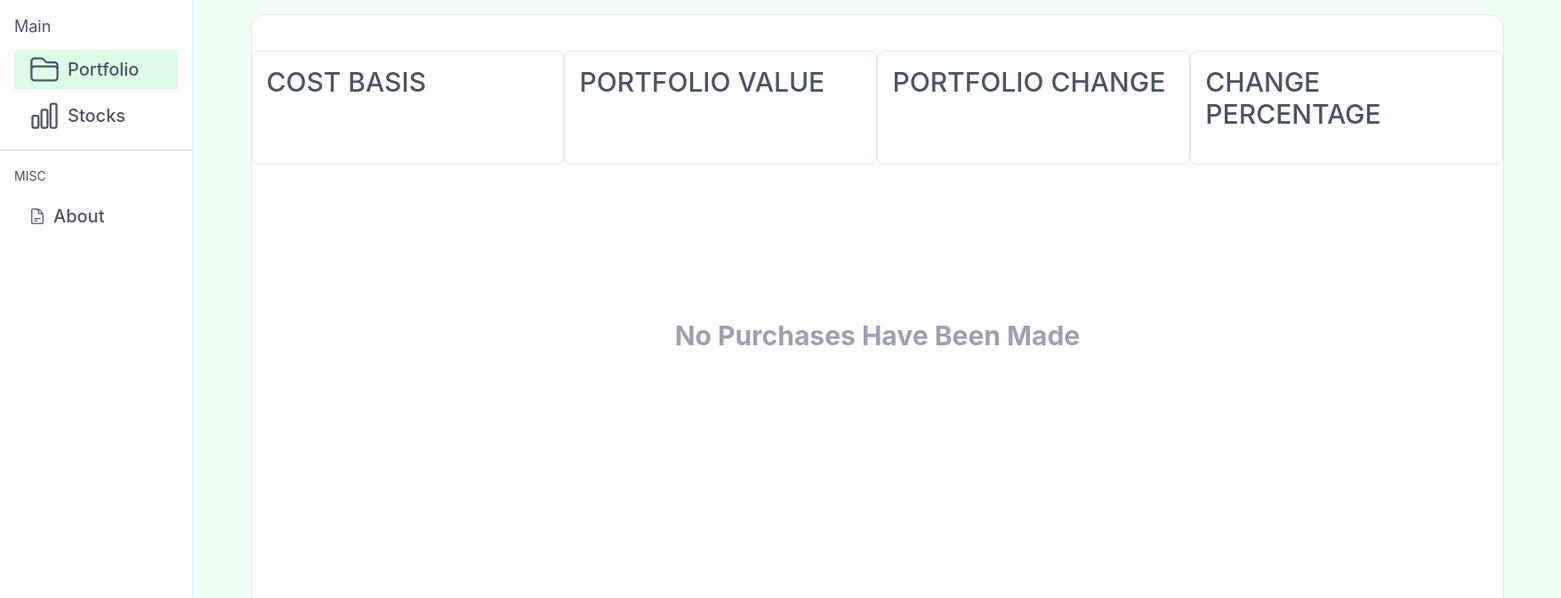
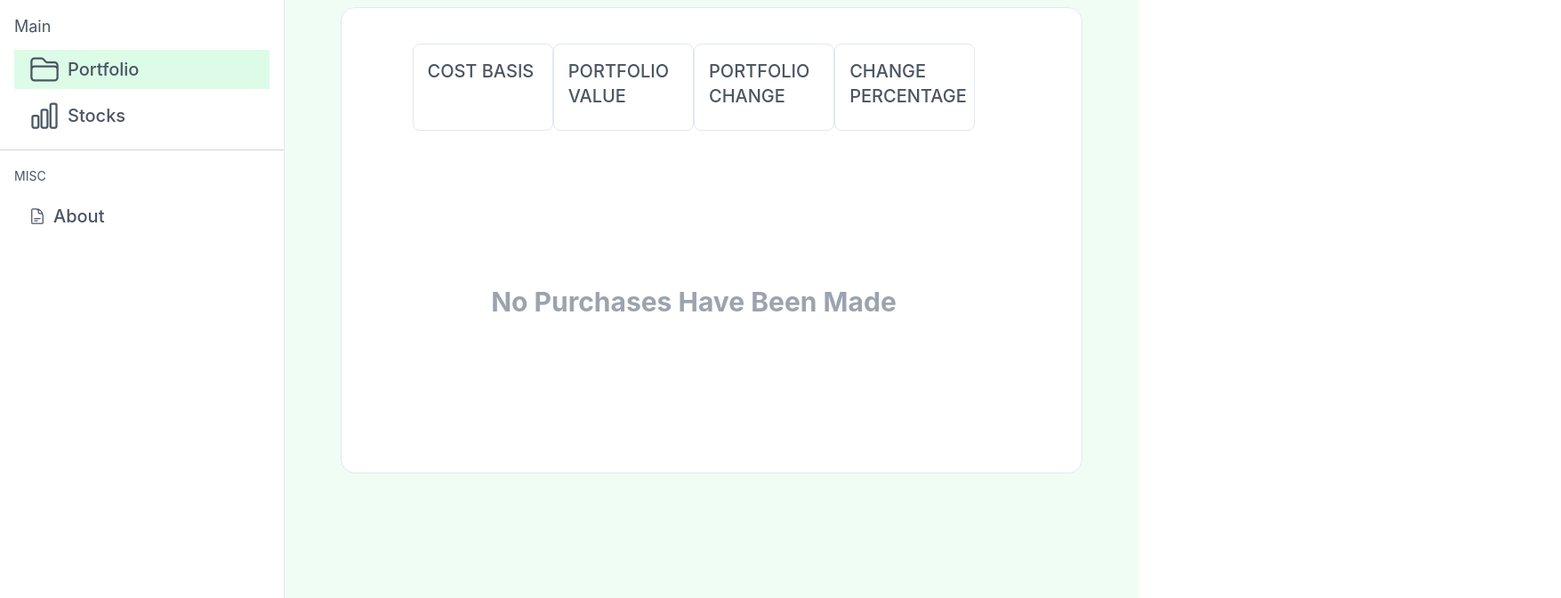
Before and after one commit to cakuang1/stocksimulator, a React (Create React App) app in the folder frontend/: page / in a window 1280 px wide. Shown: the top 672 px of the page at 89% size, 1755 px wide, since content can reach past the window. Built offline with nearby package versions, Linux system fonts and the light colour scheme.

Commit message:
portfolio fixing

```diff
--- a/frontend/src/components/Portfolio.js
+++ b/frontend/src/components/Portfolio.js
@@ -98,55 +98,54 @@ function Portfolio(){
   }, [purchases]);
 
     return (
-
-<div className='innerlayer bg-white h-[calc(100vh-2rem)] w-11/12 m-auto border rounded-2xl '>
+<div className=' h-auto'>
+<div className='innerlayer bg-white  m-auto border rounded-2xl flex flex-col justify-between mt-2 pr-10 w-11/12'>
 <div class="flex justify-center mt-10">
-<div className="h-32 w-96 rounded-lg shadow-xs border ">
+<div className=" w-1/5 rounded-lg shadow-xs border ">
     <div className="flex  items-center p-4">
-
     <div>
-      <p class="mb-2 text-3xl font-medium text-gray-600 dark:text-gray-400">
+      <p class="mb-2 text-xl font-medium text-gray-600 dark:text-gray-400">
         COST BASIS
       </p>
-      <p class="text-5xl font-bold text-gray-700 dark:text-gray-200">
+      <p class="text-4xl font-bold text-gray-700 dark:text-gray-200">
         {increase != null ? costBasis : ' '}
       </p>
     </div>
     </div>
   </div>
-  <div className="h-32 w-96 rounded-lg shadow-xs border ">
+  <div className=" w-1/5 rounded-lg shadow-xs border ">
     <div className="flex  items-center p-4">
 
     <div>
-      <p class="mb-2 text-3xl font-medium text-gray-600 dark:text-gray-400">
+      <p class="mb-2 text-xl font-medium text-gray-600 dark:text-gray-400">
         PORTFOLIO VALUE
       </p>
-      <p class="text-5xl font-bold text-gray-700 dark:text-gray-200">
+      <p class="text-4xl font-bold text-gray-700 dark:text-gray-200">
         {increase != null ? portfolioValue : ' '}
       </p>
     </div>
     </div>
   </div>
-  <div className="h-32 w-96 rounded-lg shadow-xs border ">
+  <div className=" w-1/5 rounded-lg shadow-xs border ">
     <div className="flex  items-center p-4">
 
     <div>
-      <p class="mb-2 text-3xl font-medium text-gray-600 dark:text-gray-400">
+      <p class="mb-2 text-xl font-medium text-gray-600 dark:text-gray-400">
         PORTFOLIO CHANGE
       </p>
-      <p class="text-5xl font-bold text-gray-700 dark:text-gray-200">
+      <p class="text-4xl font-bold text-gray-700 dark:text-gray-200">
       <span className={increase ?'text-green-500':'text-red-500'}>{increase != null ? (portfolioValue - costBasis).toFixed(2) : ' '}</span>
       </p>
     </div>
     </div>
   </div>
-  <div className="h-32 w-96 rounded-lg shadow-xs border ">
+  <div className="w-1/5 rounded-lg shadow-xs border ">
     <div className="flex  items-center p-4">
     <div>
-      <p class="mb-2 text-3xl font-medium text-gray-600 dark:text-gray-400">
+      <p class="mb-2 text-xl font-medium text-gray-600 dark:text-gray-400">
         CHANGE PERCENTAGE
       </p>
-      <p class="text-5xl font-bold text-gray-700 dark:text-gray-200">
+      <p class="text-4xl font-bold text-gray-700 dark:text-gray-200">
         <span className={increase?'text-green-500':'text-red-500'}>{increase != null ? (((portfolioValue - costBasis) / costBasis) * 100).toFixed(2) :' ' } </span>
       </p>
     </div>
@@ -163,7 +162,7 @@ function Portfolio(){
 </div>}
 
 
-
+</div>
 </div>
     );
   };
--- a/frontend/src/components/Portfolioinfo.js
+++ b/frontend/src/components/Portfolioinfo.js
@@ -36,6 +36,8 @@ function Portfolioinfo() {
 
       function handleSell() {
         const purchases = JSON.parse(localStorage.getItem('purchases')) || []
+
+
 
       }
       return(
--- a/frontend/src/components/Stock.js
+++ b/frontend/src/components/Stock.js
@@ -23,7 +23,7 @@ function Title({data}) {
 
 function BoxItem({label,tag}) {
     return (
-        <div className="bg-white  flex justify-between px-2 h-10 ">
+        <div className="bg-white  flex justify-between px-2 h-10 mb-3">
             <div className="text-sm font-bold text-gray-700">{label}</div>
             <div className="text-sm text-gray-500 font-bold">{tag}</div>
         </div>
@@ -35,7 +35,7 @@ function BoxItem({label,tag}) {
 
 function Box({data}) {
     return (
-        <div className="border rounded-2xl p-2 pb-6 flex-shrink-0 w-4/12 flex flex-col w-full flex-grow">
+        <div className="border rounded-2xl p-2 pb-6 flex-shrink-0 w-4/12 flex flex-col w-full flex-grow pt-2">
             <BoxItem label={'TICKER'} tag={data.ticker.toUpperCase()}/>
             <BoxItem label={'EXCHANGE'} tag={data.exchange.toUpperCase()}/>
             <BoxItem label={'PREVIOUS CLOSE'} tag={data.regularMarketPreviousClose}/>
@@ -71,7 +71,7 @@ function Top({data}) {
   </div>
 
   const red =
-  <div class="flex flex-shrink-0 items-center justify-center bg-red-200 h-14 w-16 rounded ml-4">
+  <div class="flex flex-shrink-0 items-center justify-center bg-red-200 h-12 w-12 rounded ml-4">
   <svg class="w-6 h-6 fill-current text-red-700" xmlns="http://www.w3.org/2000/svg" viewBox="0 0 20 20" fill="currentColor">
   <path fill-rule="evenodd" d="M16.707 10.293a1 1 0 010 1.414l-6 6a1 1 0 01-1.414 0l-6-6a1 1 0 111.414-1.414L9 14.586V3a1 1 0 012 0v11.586l4.293-4.293a1 1 0 011.414 0z" clip-rule="evenodd" />
   </svg>
@@ -112,7 +112,7 @@ function Bottom({data}) {
         </svg>
       </div>
     <div className="">
-      <p class="mb-2 text-lg font-medium text-gray-600 dark:text-gray-400">
+      <p class="mb-2 text-base font-medium text-gray-600 dark:text-gray-400">
         Market Capital
       </p>
       <p class="text-xl font-bold text-gray-700 dark:text-gray-200">
@@ -131,7 +131,7 @@ function Bottom({data}) {
 
       </div>
     <div>
-      <p class="mb-2 text-xl font-medium text-gray-600 dark:text-gray-400">
+      <p class="mb-2 text-base font-medium text-gray-600 dark:text-gray-400">
         Price-to-Book Ratio
       </p>
       <p class="text-xl font-bold text-gray-700 dark:text-gray-200">
@@ -150,7 +150,7 @@ function Bottom({data}) {
 
       </div>
     <div>
-      <p class="mb-2 text-xl font-medium text-gray-600 dark:text-gray-400">
+      <p class="mb-2 text-base font-medium text-gray-600 dark:text-gray-400">
         Forward EPS
       </p>
       <p class="text-xl font-bold text-gray-700 dark:text-gray-200">
```
